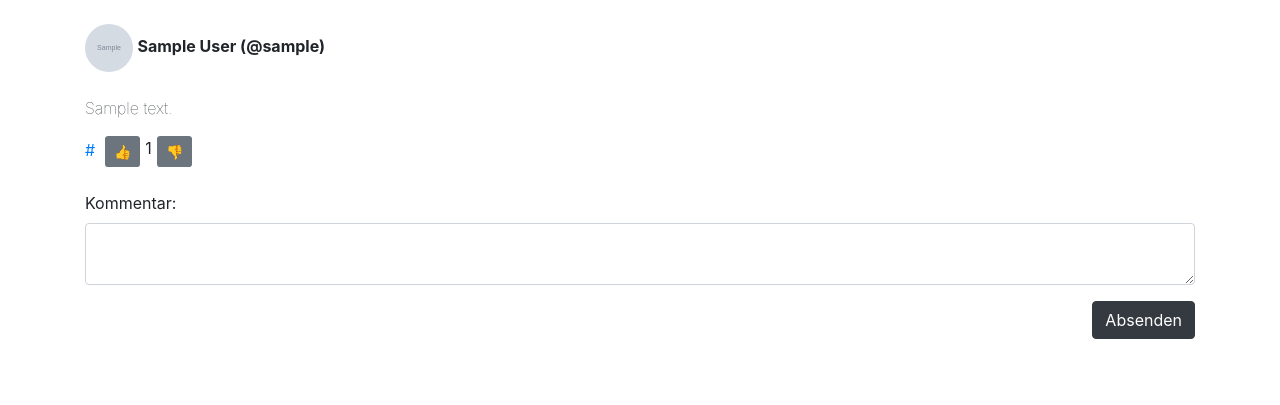
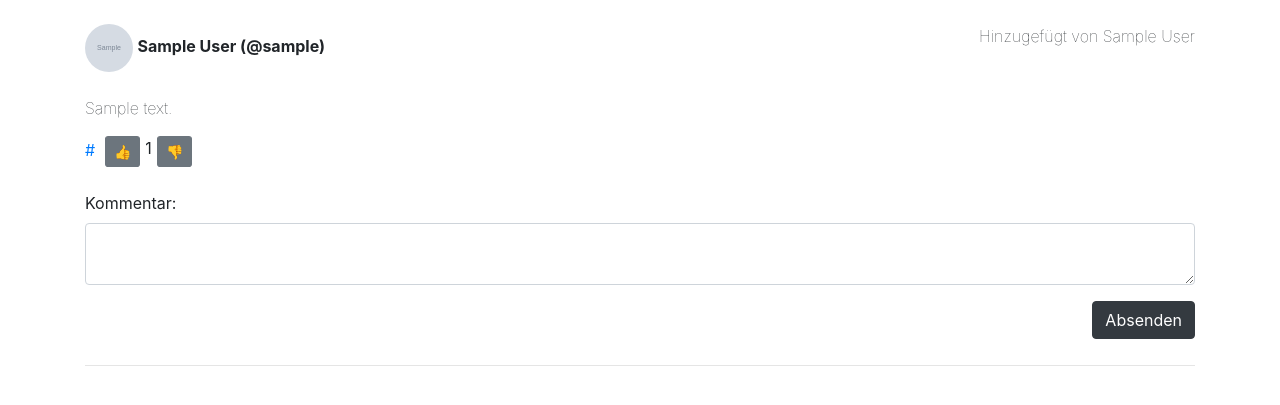
Before and after one commit to Jugendhackt/AlpakaNews, a Django app: page /overview/politik in a window 1280 px wide. Shown: the part 56-461 px from the top of the page. Run offline with Django 3.2, Linux system fonts and the light colour scheme; tables that the repository leaves empty hold one stand-in row (values such as "Sample post"); grey boxes marked "Sample" are stand-in pictures; parts of the project's set-up code (start-up, migrations or seed data) failed here and were passed over; some libraries are stand-ins or nearby versions.

Commit message:
add some spacing (+ line) between multiple tweets. add name of the user who added the tweet in the upper right hand corner of the tweet container

```diff
--- a/tweet_overview/templates/tweet_overview/index.html
+++ b/tweet_overview/templates/tweet_overview/index.html
@@ -6,6 +6,7 @@
     <p>
         <img src="{{ tweet.twitter_user.profile_image_url }}" style="width:48px;height:48px;border-radius:50%;">
         <span class="font-weight-bolder">{{ tweet.twitter_user.name }} (@{{ tweet.twitter_user.username }}) </span>
+        <span class="font-weight-lighter" style="float: right;">Hinzugefügt von {{ tweet.added_by.name }}</span>
         <br>
         <br>
         <span class="font-weight-lighter">{{ tweet.content }}</span>
@@ -29,6 +30,8 @@
         <button type="button" class="btn btn-dark" style="float: right;">Absenden</button>
 
         <br>
+        <br>
+        <hr width=”75%”>
     </p>
 
     {% endfor %}
```
